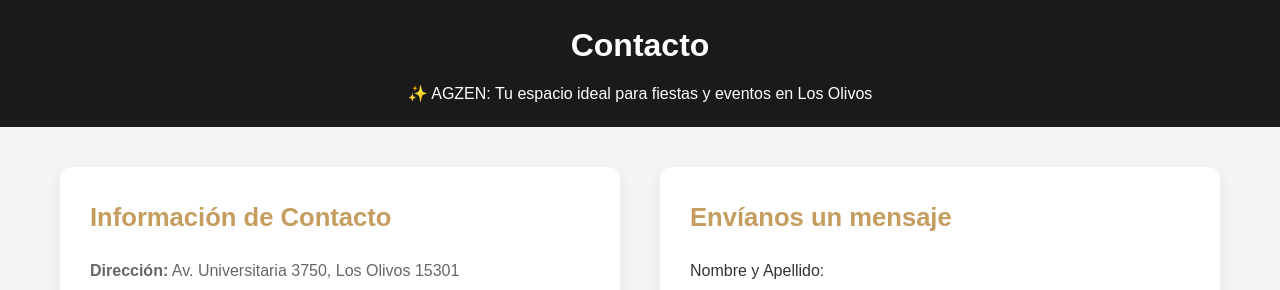
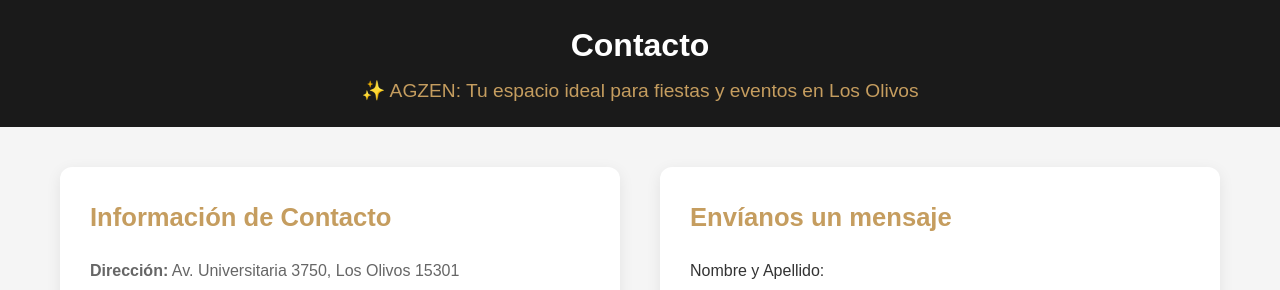
Before and after one commit to EventosAgzen/Contacto, a plain HTML site: page index.html in a window 1280 px wide. Shown: the top 290 px of the page. Drawn offline with Linux system fonts and the light colour scheme.

Commit message:
Update styles.css

```diff
--- a/styles.css
+++ b/styles.css
@@ -33,22 +33,18 @@
   margin-bottom: 10px;
 }
 
-.menu {
-  list-style: none;
-  display: flex;
-  justify-content: center;
-  gap: 20px;
+.subtitulo {
+  font-size: 1.2rem;
+  color: var(--accent);
+  font-weight: 500;
+  text-align: center;
+  margin-top: -5px;
+  animation: fadeIn 1s ease-in-out;
 }
 
-.menu a {
-  color: white;
-  text-decoration: none;
-  font-weight: 500;
-  transition: 0.3s;
-}
-
-.menu a:hover {
-  color: var(--accent-2);
+@keyframes fadeIn {
+  from { opacity: 0; transform: translateY(-5px); }
+  to { opacity: 1; transform: translateY(0); }
 }
 
 main {
```
